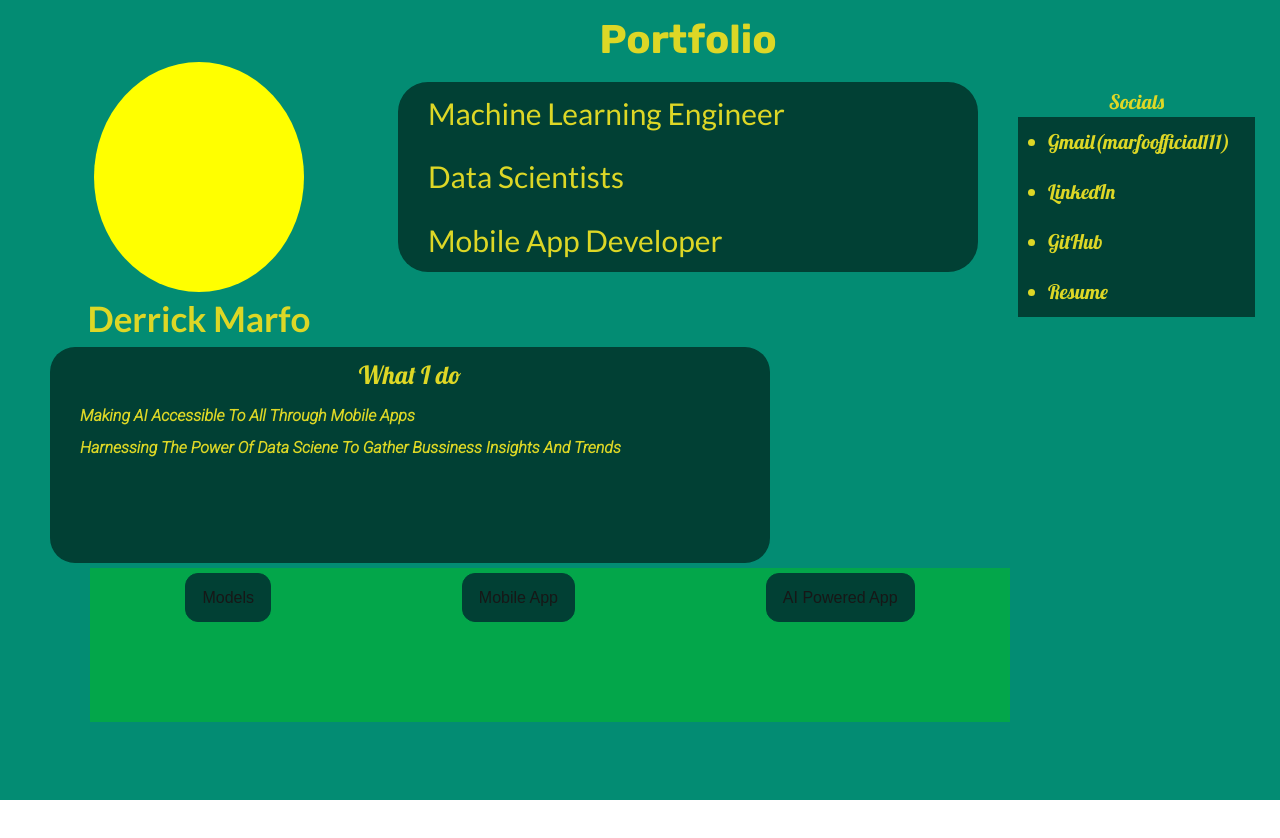
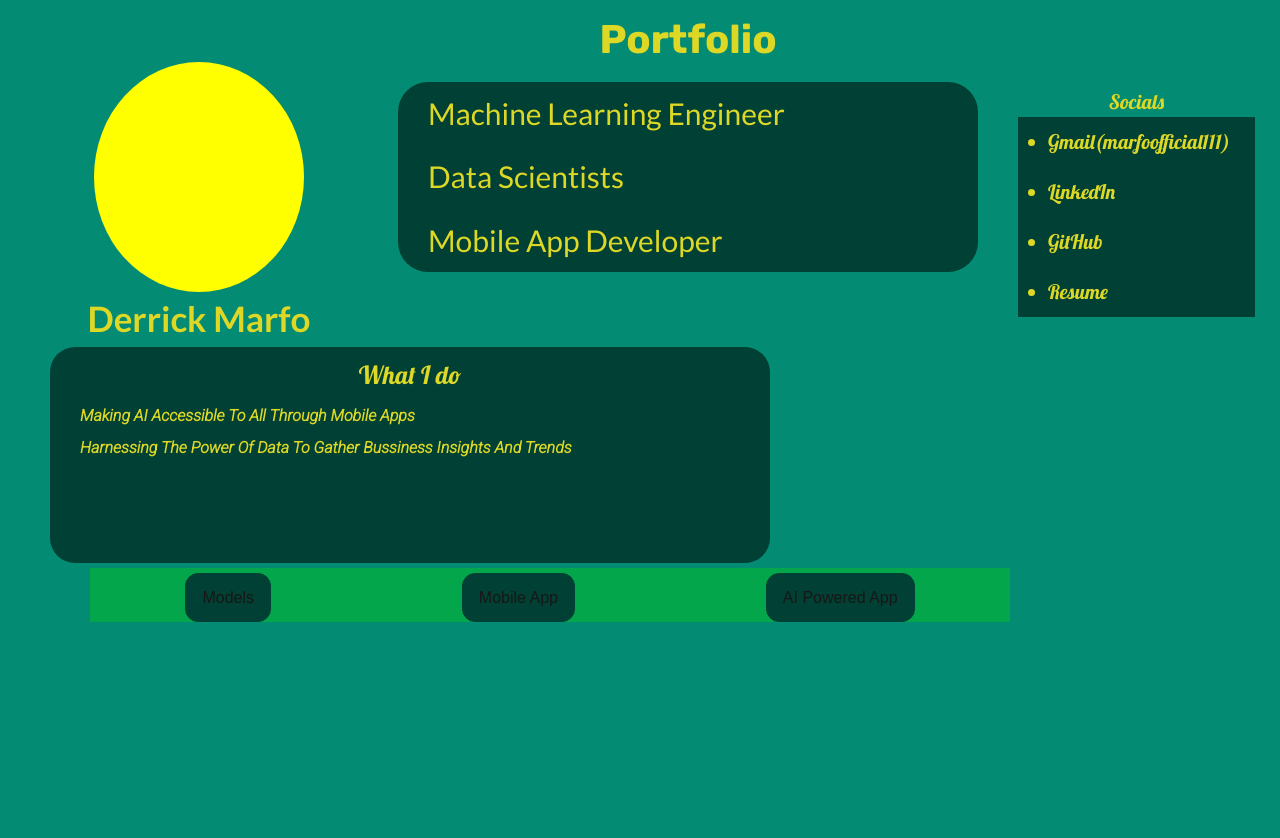
Before and after one commit to Prostorm11/portfolio, a Next.js app: page / in a window 1280 px wide. Shown: the top 838 px of the page. Before the commit the page ends 800 px from the top, so only its background shows below. Built offline with nearby package versions, Linux system fonts and the light colour scheme.

Commit message:
move(progress)

```diff
--- a/src/app/display_projects.js
+++ b/src/app/display_projects.js
@@ -1,8 +1,9 @@
 import "./project.css"
 
-export default function Projects(){
+export default function Projects({name} ){
+    console.log({name});
     return (
-        <div className="projectbox">
+        <div className={name}>
             <div className="Pcontents"></div>
         </div>
     )
--- a/src/app/my.css
+++ b/src/app/my.css
@@ -11,12 +11,13 @@
 .board{
     display: flex;
     flex-direction: column;
-    min-height: 100vh;
+    min-height: 110vh;
     background-color: #038C73;
     padding-bottom: 0;
     gap: 0;
     margin-bottom: 0;
     padding-bottom: 0;
+    position: relative;
 
 }
 
--- a/src/app/page.js
+++ b/src/app/page.js
@@ -1,8 +1,28 @@
+"use client";
 import Image from "next/image";
 import Link from "next/link";
 import "./my.css";
 import Projects from "./display_projects";
+import { useEffect, useState } from "react";
 export default function Home() {
+  const[over,setover]=useState(false);
+
+  useEffect(()=>{
+    console.log(`${window.scrollY} ${window.innerHeight}`)
+    function handlescroll(){
+        if(window.scrollY>50){
+          console.log("yeah")
+          setover(true);
+        }else{
+          setover(false);
+        }
+    }
+    window.addEventListener("scroll",handlescroll);
+    return()=>{
+
+      window.removeEventListener("scroll",handlescroll)
+    }
+  },[])
   return (
     <div className="board">
       <div className="Main">
@@ -47,7 +67,7 @@ export default function Home() {
             <p>Making AI Accessible To All Through Mobile Apps</p>
             <div className="grouptext">
               <p>
-                Harnessing The Power Of Data Sciene To Gather Bussiness Insights
+                Harnessing The Power Of Data To Gather Bussiness Insights
                 And Trends
               </p>
             </div>
@@ -65,7 +85,7 @@ export default function Home() {
           </div>
         </div>
       </div>
-      <Projects></Projects>
+     {/*  <Projects name={`projectbox ${over?"move":""}`}></Projects> */}
     </div>
   );
 }
--- a/src/app/project.css
+++ b/src/app/project.css
@@ -7,14 +7,22 @@
 .projectbox{
     display: grid;
     grid-template-columns: repeat(5,1fr);
-    padding-left: 50px;
-    padding-right: 30px;
     row-gap: 5px;
-    max-width:  100vw;
+    min-width:  100vw;
+    position: absolute;
+    bottom: 10%;
+    left:30px ;
+    background-color: red;
+
+
+
+
+}
+.move{
 
 }
 .Pcontents{
-    height: 100px;
+    height: 500px;
     background-color: #03A64A;
     margin-left: 40px;
     grid-column: 1/5;
```
